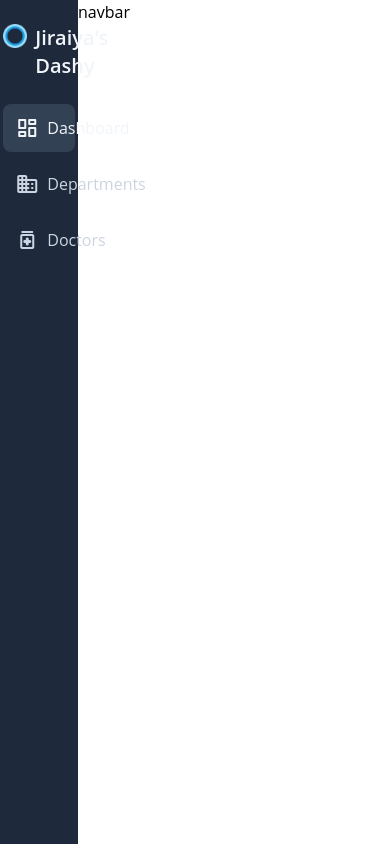
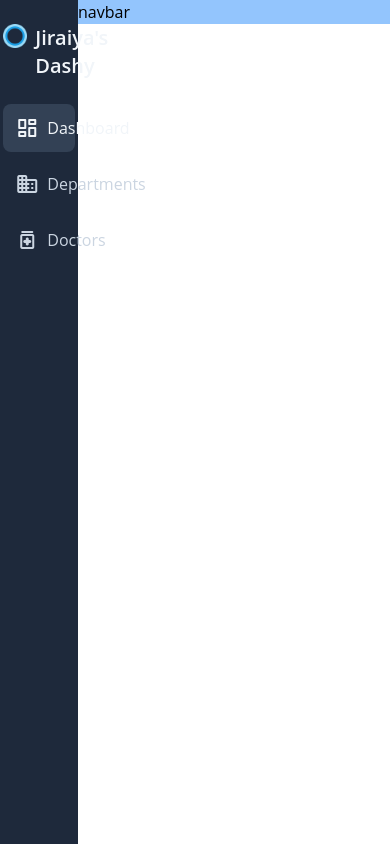
Before and after one commit to Reu-Amissah/Dashboard-react-tailwind, a React (Create React App) app: page / in a window 390 px wide. Built offline with nearby package versions, Linux system fonts and the light colour scheme.

Commit message:
make pages responsive

```diff
--- /dev/null
+++ b/src/components/Sidebar.js
@@ -0,0 +1,7 @@
+import React from "react";
+
+const Sidebar = () => {
+  return <div>Sidebar</div>;
+};
+
+export default Sidebar;
--- a/src/screens/Dashboard.js
+++ b/src/screens/Dashboard.js
@@ -74,8 +74,14 @@ const Dashboard = () => {
         {/* sidebar items end */}
       </div>
 
-      <div className="pages w-4/5">
-        <div className="nav-bar sticky top-0 font-header">navbar</div>
+      <div className={`pages w-4/5 ${!isOpen && "w-full"}`}>
+        <div
+          className={`nav-bar sticky top-0 font-header bg-blue-300 ${
+            !isOpen && "w-full"
+          }`}
+        >
+          navbar
+        </div>
       </div>
     </div>
   );
```
